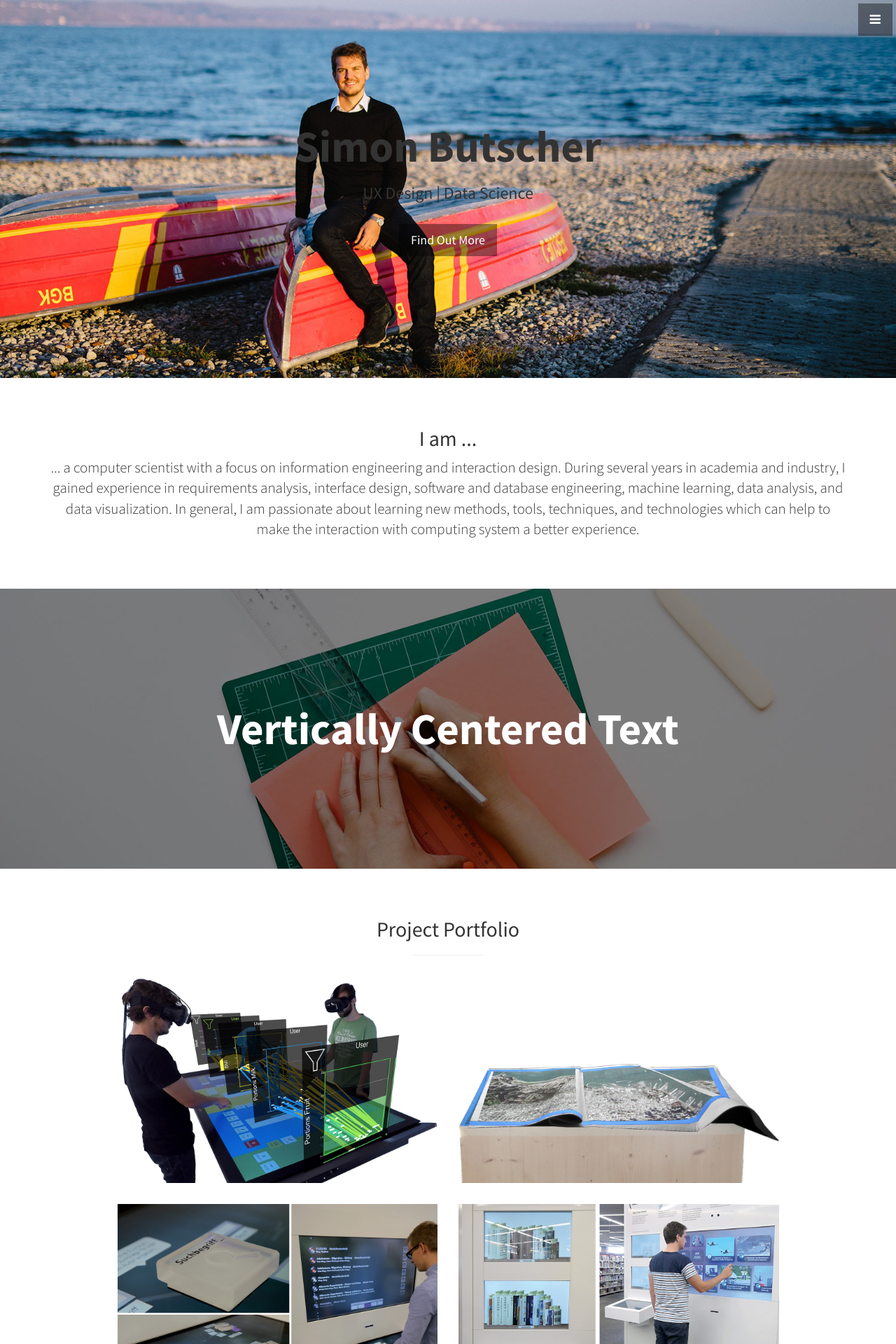
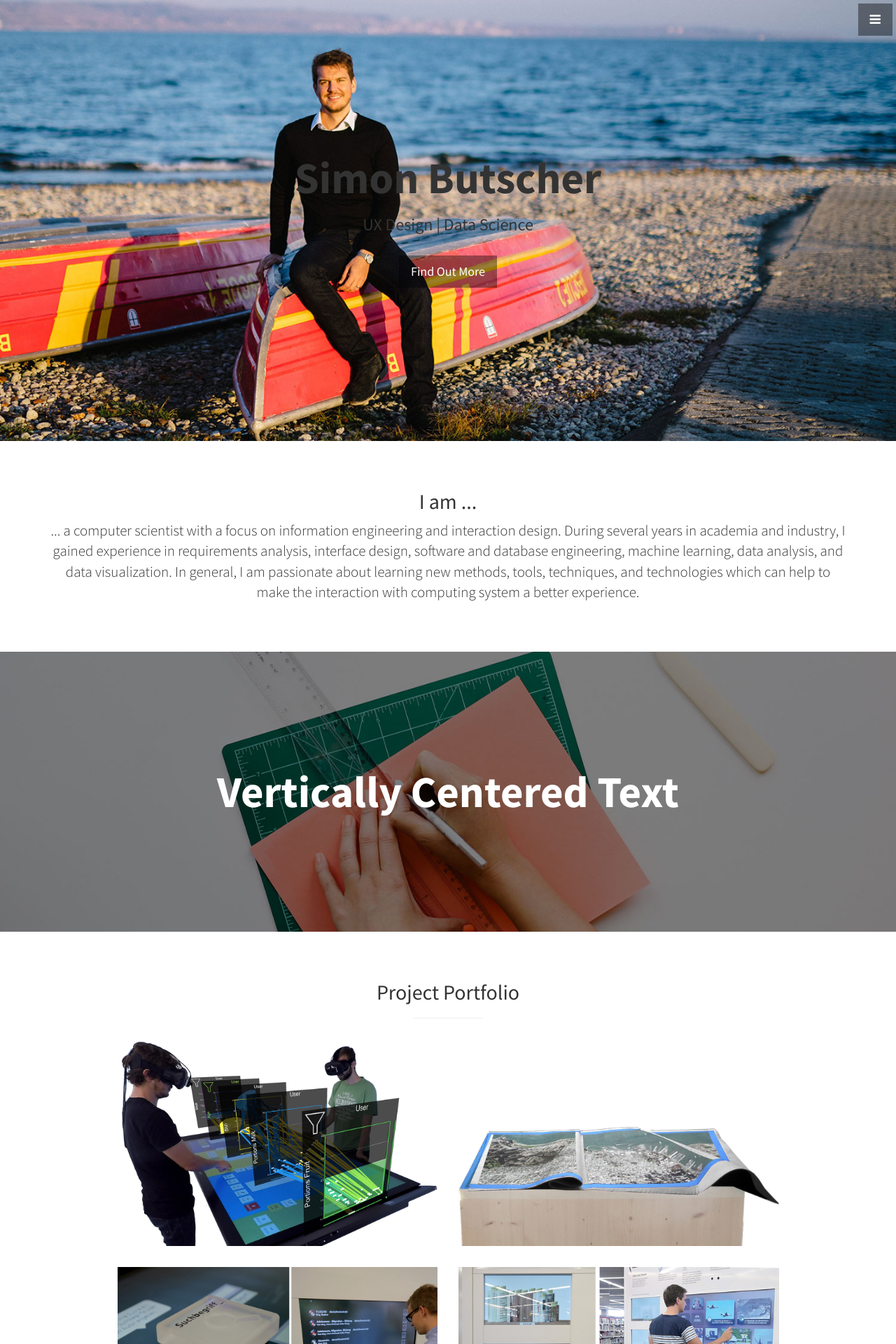
Before and after one commit to SimonButscher/home, a Jekyll site: the page built from index.html, in a window 1280 px wide. Shown: the top 1920 px of the page at 70% size. Built offline with Jekyll 4.4.1, drawn with Linux system fonts in a browser that asks for light colours.

Commit message:
Update stylish-portfolio.css

```diff
--- a/css/stylish-portfolio.css
+++ b/css/stylish-portfolio.css
@@ -154,7 +154,7 @@ hr.small {
     display: table;
     position: relative;
     width: 100%;
-    height: 60%;
+    height: 70%;
     background: url(../img/bg_header_2_2.jpg) no-repeat center center scroll;
     -webkit-background-size: cover;
     -moz-background-size: cover;
```
